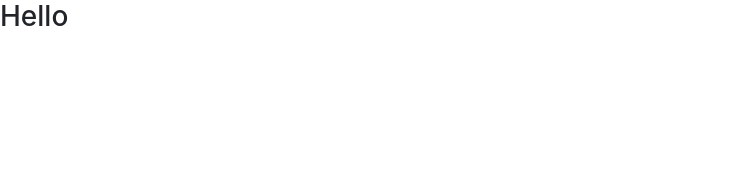
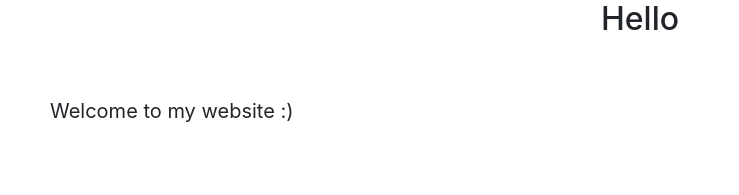
Before and after one commit to taranag/taranag.github.io, a plain HTML site: page index.html in a window 1280 px wide. Shown: the whole page, without its empty margins (0-739 px from the left). Drawn offline with nearby package versions, Linux system fonts and the light colour scheme.

Commit message:
Add text

```diff
--- a/index.html
+++ b/index.html
@@ -14,8 +14,11 @@
     </head>
 
     <body>
-        <div style="justify-content:center;">
-            <h3>Hello </h3>
+        <div style="text-align:center;">
+            <h2>Hello</h2>
+        </div>
+        <div style="padding:50px; font-size: 20px;">
+            <p>Welcome to my website :)</p>
         </div>
     </body>
 
```
